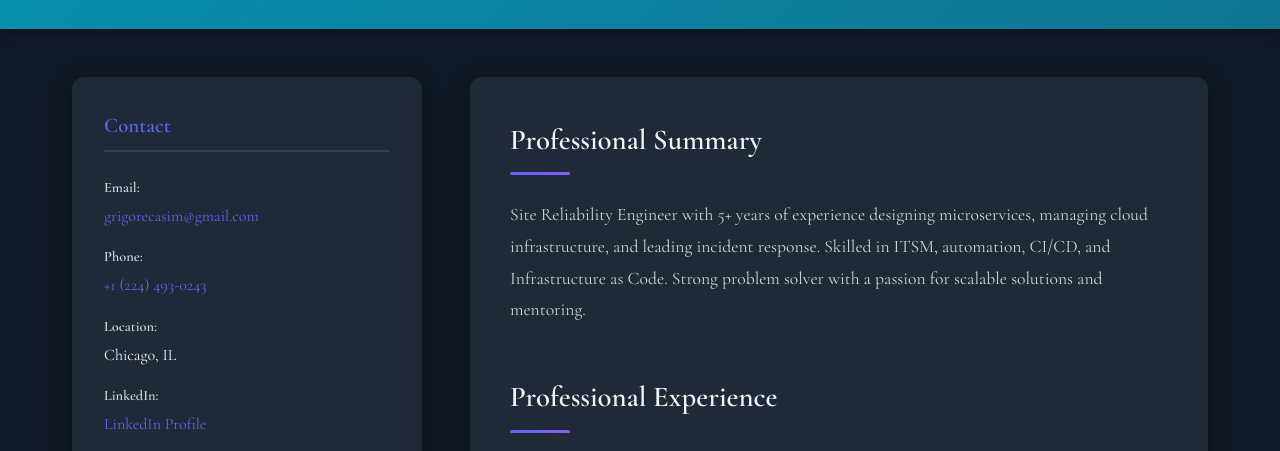
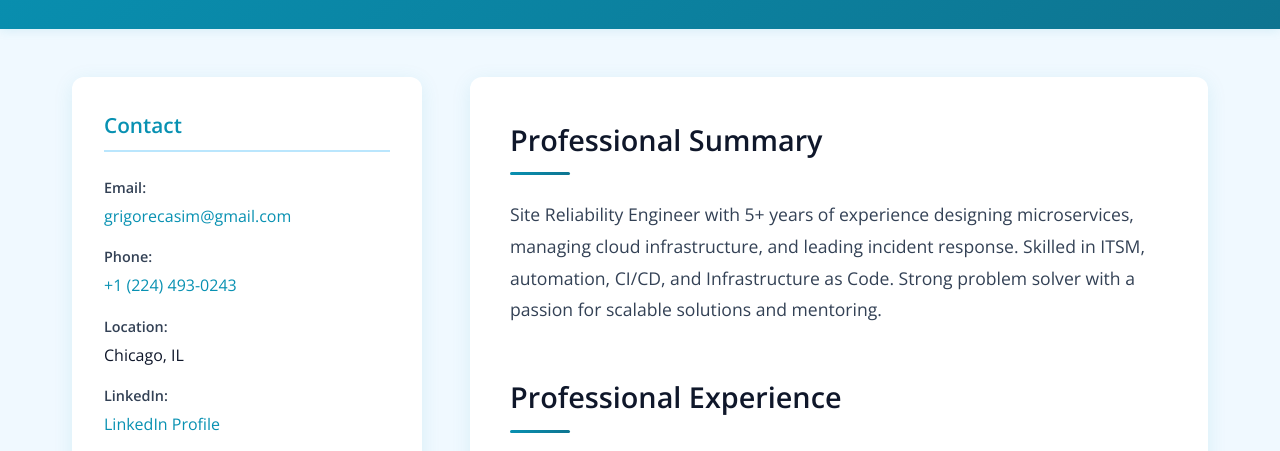
Before and after one commit to gricas/gricas.github.io, a plain HTML site: page index.html in a window 1280 px wide. Shown: the part 151-602 px from the top of the page. Drawn offline with nearby package versions, Linux system fonts and the light colour scheme.

Commit message:
udpate fonts and theme

```diff
--- a/index.html
+++ b/index.html
@@ -13,7 +13,7 @@
     <link rel="stylesheet" href="resume.css">
     <link rel="preconnect" href="https://fonts.googleapis.com">
     <link rel="preconnect" href="https://fonts.gstatic.com" crossorigin>
-    <link href="https://fonts.googleapis.com/css2?family=Cormorant+Garamond:wght@300;400;500;600&family=Sacramento&display=swap" rel="stylesheet">
+    <link href="https://fonts.googleapis.com/css2?family=Cormorant+Garamond:wght@300;400;500;600&family=Sacramento&family=Inter:wght@300;400;500;600&family=Playfair+Display:wght@400;500;600&family=Roboto:wght@300;400;500&family=Montserrat:wght@400;500;600&family=Open+Sans:wght@300;400;500;600&family=Poppins:wght@300;400;500;600&family=Lato:wght@300;400;700&family=Merriweather:wght@300;400;700&family=Source+Sans+Pro:wght@300;400;600&family=Oswald:wght@300;400;500&display=swap" rel="stylesheet">
     <style>
         :root {
             --primary-color: #0891b2;
@@ -22,12 +22,14 @@
             --text-color: #0f172a;
             --background-color: #f0f9ff;
             --header-gradient: linear-gradient(135deg, #0891b2 0%, #0e7490 100%);
+            --font-family: 'Open Sans', sans-serif;
+            --accent-font: 'Poppins', serif;
         }
     </style>
     <script>
-        // Apply dark theme by default
+        // Apply ocean theme by default
         document.addEventListener('DOMContentLoaded', function() {
-            document.body.className = 'theme-dark';
+            document.body.className = 'theme-ocean';
         });
     </script>
 </head>
--- a/resume.css
+++ b/resume.css
@@ -18,7 +18,7 @@
   --border-color: #eeeeee;
   --shadow-color: rgba(0, 0, 0, 0.08);
   --header-gradient: linear-gradient(135deg, #667eea 0%, #764ba2 100%);
-  --font-family: 'Cormorant Garamond', serif;
+  --font-family: 'Cormorant Garamond', san-serif;
   --accent-font: 'Sacramento', cursive;
   --border-radius: 12px;
   --transition: all 0.3s ease;
```
